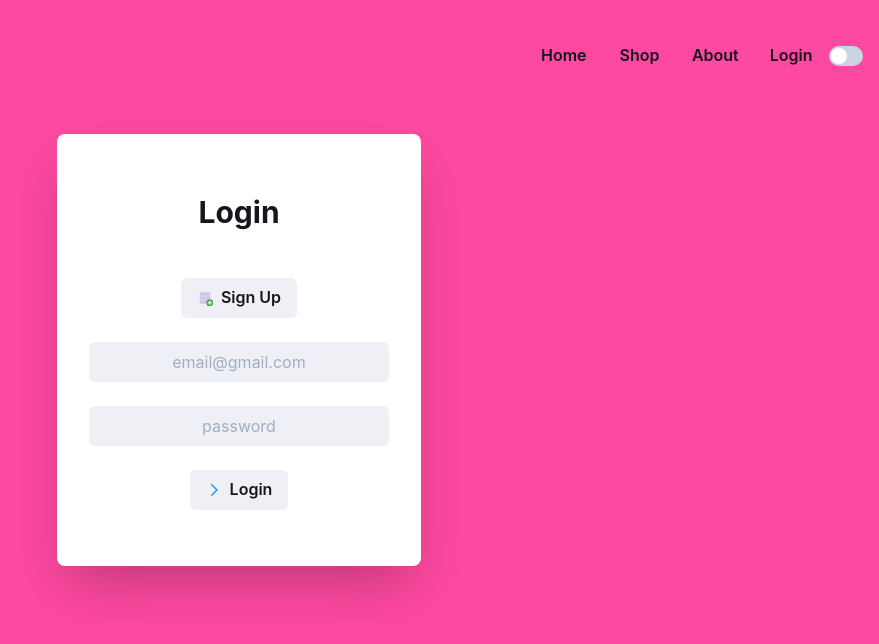
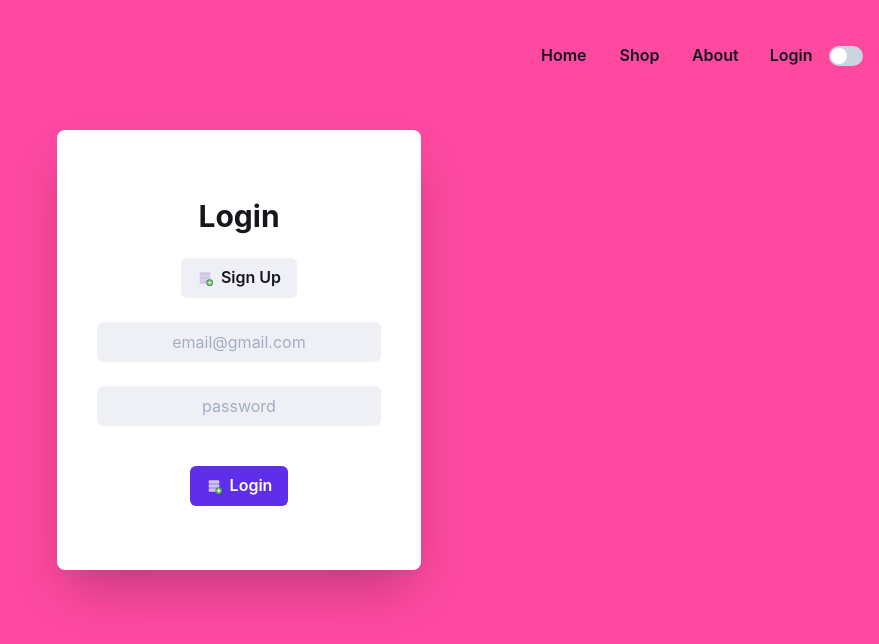
Before and after one commit to Mooninghnk/victoria, a Next.js app: page /login in a window 1280 px wide. Shown: the top 644 px of the page, without its empty margins (401-1280 px from the left). Built offline with nearby package versions, Linux system fonts and the light colour scheme.

Commit message:
changed the ui

```diff
--- a/src/pages/login.js
+++ b/src/pages/login.js
@@ -30,6 +30,7 @@ const Login = () => {
       <Center display="flex" h="100px">
         <Flex align="center" display="flex" color="black">
           <Box
+            w="100%"
             rounded="lg"
             borderRadius="lg"
             boxShadow={"2xl"}
@@ -37,14 +38,14 @@ const Login = () => {
             display="fixed"
             background="white"
             align="center"
-            p={8}
+            p={10}
           >
-            <Box m="300" as="a" align="center">
+            <Box p={20} m="200" w="100%" as="a" align="center">
               <Heading m="1" mb="0" as="h2" color="black" size="lg">
                 Login
               </Heading>
-              <br />
-              <br />
+              <br/>
+              <Box>
                 <Button
                   leftIcon={<FcAddDatabase />}
                   background="#EFF0F6"
@@ -53,8 +54,9 @@ const Login = () => {
                 >
                   Sign Up
                 </Button>
-              <br />
-              <br />
+              </Box>
+              <br/>
+              <Box>
                 <Input
                   textAlign="center"
                   type="email"
@@ -63,8 +65,9 @@ const Login = () => {
                   variant="filled"
                   color="black"
                 />
-              <br />
-              <br />
+              </Box>{" "}
+              <br/>
+              <Box>
                 <Input
                   textAlign="center"
                   type="password"
@@ -73,19 +76,19 @@ const Login = () => {
                   variant="filled"
                   color="black"
                 />
-              <br />
-              <br />
-              <Center>
+              </Box>
+              <br/>
+              <Box>
                 <Button
-                  textAlign="center"
-                  leftIcon={<FcNext />}
-                  background="#EFF0F6"
-                  color="black"
+                  marginTop="1em"
+                  leftIcon={<FcAddDatabase />}
+                  background="#5F2EEA"
+                  color="white"
                   variant="solid"
                 >
                   Login
                 </Button>
-              </Center>
+              </Box>
             </Box>
           </Box>
         </Flex>
```
Lines whose indentation alone changed are shown as unchanged.
